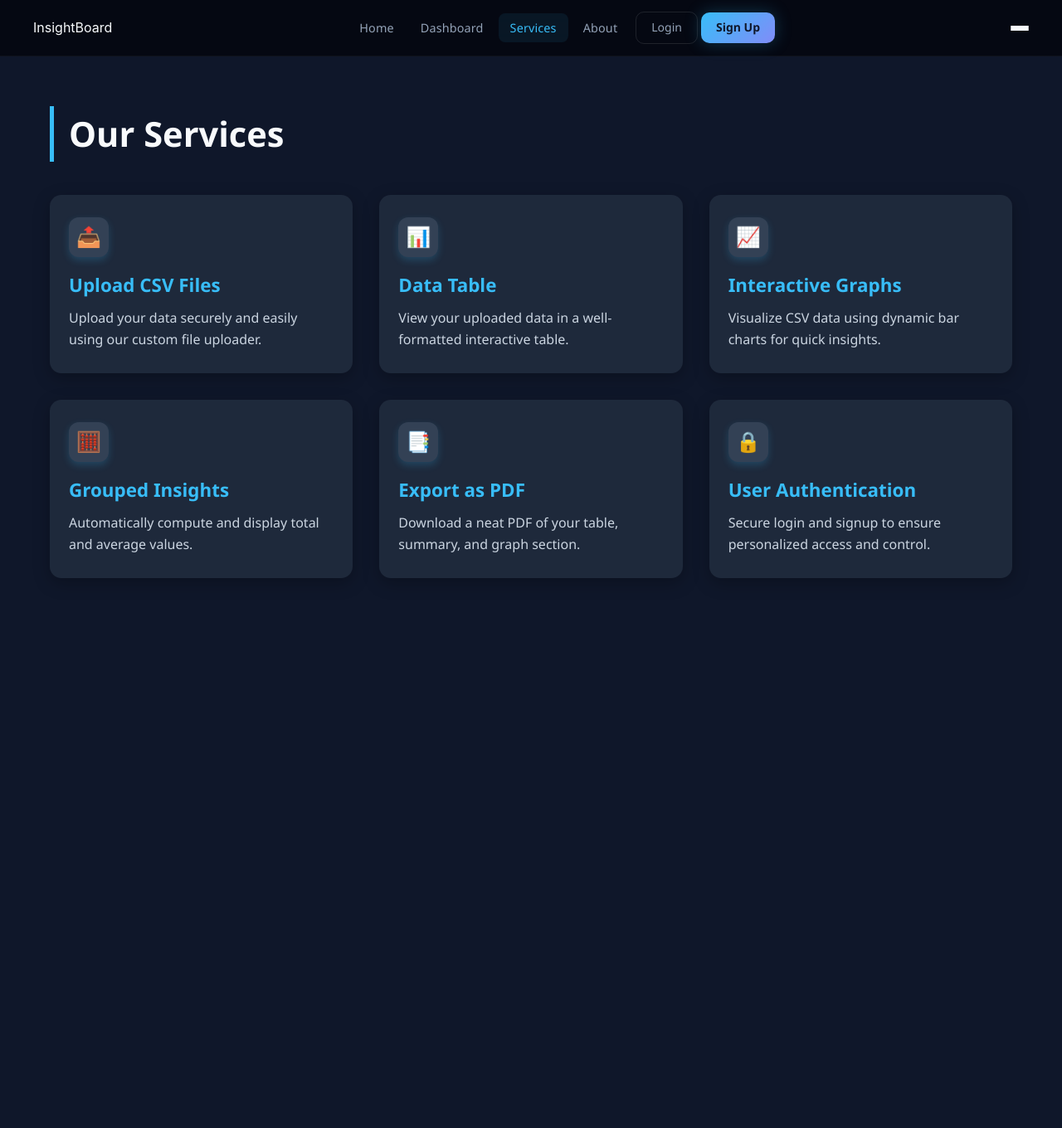
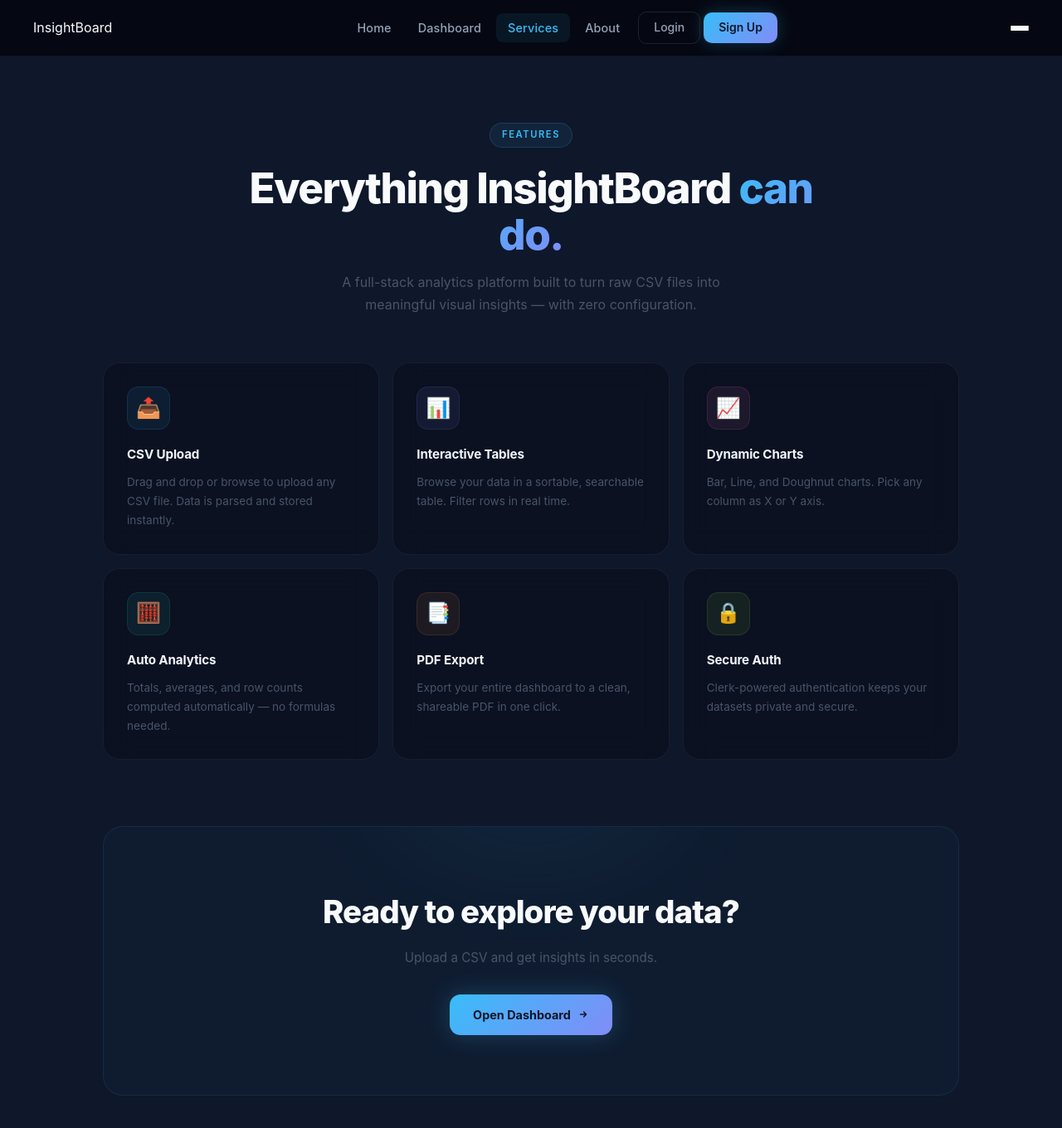
Before and after one commit to Anikesh994/tata, a React (Vite) app in the folder tata/client/: page /services in a window 1280 px wide. Shown: the top 1360 px of the page at 83% size. Before the commit the page ends 800 px from the top, so only its background shows below. Built offline with nearby package versions, Linux system fonts and the light colour scheme; no server answers.

Commit message:
minor UI improvements

```diff
--- a/tata/client/src/components/pages/Services.css
+++ b/tata/client/src/components/pages/Services.css
@@ -1,89 +1,216 @@
-.services-container {
-  padding: 60px 20px;
-  max-width: 1200px;
-  margin: 0 auto;
+/* ═══════════════════════════════════════
+   SERVICES PAGE
+═══════════════════════════════════════ */
+
+.services-page {
+  min-height: 100vh;
+  background-color: transparent;
   color: #f8fafc;
-  font-family: 'Segoe UI', sans-serif;
+  font-family: 'Inter', system-ui, sans-serif;
+  overflow-x: hidden;
 }
 
-.services-heading {
-  font-size: 2.6rem;
-  margin-bottom: 40px;
-  border-left: 5px solid #38bdf8;
-  padding-left: 18px;
-  font-weight: bold;
+/* ── Hero ───────────────────────────── */
+.services-hero {
+  max-width: 760px;
+  margin: 0 auto;
+  padding: 80px 24px 56px;
+  text-align: center;
+}
+
+.services-eyebrow {
+  display: inline-block;
+  font-size: 0.7rem;
+  font-weight: 600;
+  text-transform: uppercase;
+  letter-spacing: 0.14em;
+  color: #38bdf8;
+  padding: 5px 14px;
+  border-radius: 99px;
+  background: rgba(56, 189, 248, 0.08);
+  border: 1px solid rgba(56, 189, 248, 0.18);
+  margin-bottom: 20px;
+}
+
+.services-title {
+  font-family: 'Syne', 'Inter', sans-serif;
+  font-size: clamp(2rem, 5vw, 3.2rem);
+  font-weight: 800;
+  letter-spacing: -0.03em;
+  color: #f8fafc;
+  line-height: 1.1;
+  margin-bottom: 16px;
+}
+.services-title-gradient {
+  background: linear-gradient(135deg, #38bdf8, #818cf8);
+  -webkit-background-clip: text;
+  -webkit-text-fill-color: transparent;
+  background-clip: text;
+}
+
+.services-subtitle {
+  font-size: 1rem;
+  color: #475569;
+  max-width: 500px;
+  margin: 0 auto;
+  line-height: 1.7;
+}
+
+/* ── Grid ───────────────────────────── */
+.services-grid-wrap {
+  max-width: 1080px;
+  margin: 0 auto;
+  padding: 0 24px 80px;
 }
 
 .services-grid {
   display: grid;
   grid-template-columns: repeat(3, 1fr);
-  gap: 32px;
+  gap: 16px;
 }
 
+/* Service card base */
 .service-card {
-  background-color: #1e293b;
-  padding: 26px 22px;
-  border-radius: 14px;
-  box-shadow: 0 6px 20px rgba(0, 0, 0, 0.25);
-  transition: transform 0.25s ease, box-shadow 0.25s ease;
-  cursor: pointer;
-  display: flex;
-  flex-direction: column;
-  height: 100%;
-  border: 1px solid transparent;
+  background: rgba(10, 15, 30, 0.65);
+  border: 1px solid rgba(255, 255, 255, 0.06);
+  border-radius: 20px;
+  padding: 28px;
+  backdrop-filter: blur(16px);
+  -webkit-backdrop-filter: blur(16px);
+  position: relative;
+  overflow: hidden;
+  transition: transform 0.3s ease, box-shadow 0.3s ease, border-color 0.3s ease;
 }
 
+/* Per-card top accent glow via ::before */
+.service-card::before {
+  content: '';
+  position: absolute;
+  top: 0; left: 0; right: 0;
+  height: 1px;
+  opacity: 0;
+  transition: opacity 0.3s ease;
+}
+.service-card-1::before { background: linear-gradient(90deg, transparent, #38bdf8, transparent); }
+.service-card-2::before { background: linear-gradient(90deg, transparent, #818cf8, transparent); }
+.service-card-3::before { background: linear-gradient(90deg, transparent, #f472b6, transparent); }
+.service-card-4::before { background: linear-gradient(90deg, transparent, #2dd4bf, transparent); }
+.service-card-5::before { background: linear-gradient(90deg, transparent, #fb923c, transparent); }
+.service-card-6::before { background: linear-gradient(90deg, transparent, #a3e635, transparent); }
+
+.service-card:hover::before { opacity: 1; }
 .service-card:hover {
   transform: translateY(-5px);
-  box-shadow: 0 12px 30px rgba(56, 189, 248, 0.2);
-  background-color: #273549;
-  border-color: #38bdf8;
+  box-shadow: 0 20px 60px rgba(0, 0, 0, 0.4);
+  border-color: rgba(255, 255, 255, 0.1);
 }
 
+/* Icon */
 .service-icon {
+  width: 52px;
+  height: 52px;
+  border-radius: 14px;
+  display: flex;
+  align-items: center;
+  justify-content: center;
   font-size: 1.5rem;
-  background-color: #334155;
-  color: #38bdf8;
-  padding: 14px;
-  border-radius: 12px;
+  margin-bottom: 18px;
+  background: rgba(56, 189, 248, 0.08);
+  border: 1px solid rgba(56, 189, 248, 0.12);
+}
+.service-card-2 .service-icon { background: rgba(129,140,248,0.08); border-color: rgba(129,140,248,0.12); }
+.service-card-3 .service-icon { background: rgba(244,114,182,0.08); border-color: rgba(244,114,182,0.12); }
+.service-card-4 .service-icon { background: rgba(45,212,191,0.08);  border-color: rgba(45,212,191,0.12); }
+.service-card-5 .service-icon { background: rgba(251,146,60,0.08);  border-color: rgba(251,146,60,0.12); }
+.service-card-6 .service-icon { background: rgba(163,230,53,0.08);  border-color: rgba(163,230,53,0.12); }
+
+.service-name {
+  font-size: 0.95rem;
+  font-weight: 700;
+  color: #f1f5f9;
+  margin-bottom: 10px;
+  letter-spacing: -0.01em;
+}
+
+.service-desc {
+  font-size: 0.85rem;
+  color: #475569;
+  line-height: 1.7;
+}
+
+/* ── CTA strip ───────────────────────── */
+.services-cta-wrap {
+  max-width: 1080px;
+  margin: 0 auto;
+  padding: 0 24px 96px;
+}
+
+.services-cta-box {
+  position: relative;
+  overflow: hidden;
+  border-radius: 24px;
+  background: rgba(56, 189, 248, 0.03);
+  border: 1px solid rgba(56, 189, 248, 0.1);
+  padding: 72px 40px;
+  text-align: center;
+}
+
+.services-cta-glow {
+  position: absolute;
+  top: -60%;
+  left: 50%;
+  transform: translateX(-50%);
+  width: 500px;
+  height: 300px;
+  border-radius: 50%;
+  background: radial-gradient(ellipse, rgba(56, 189, 248, 0.07) 0%, transparent 70%);
+  filter: blur(40px);
+  pointer-events: none;
+}
+
+.services-cta-title {
+  font-family: 'Syne', 'Inter', sans-serif;
+  font-size: clamp(1.6rem, 3.5vw, 2.4rem);
+  font-weight: 800;
+  color: #f8fafc;
+  letter-spacing: -0.025em;
+  margin-bottom: 12px;
+  position: relative;
+}
+
+.services-cta-sub {
+  font-size: 0.95rem;
+  color: #475569;
+  margin-bottom: 32px;
+  position: relative;
+}
+
+.services-cta-btn {
+  position: relative;
   display: inline-flex;
   align-items: center;
-  justify-content: center;
-  width: 48px;
-  height: 48px;
-  margin-bottom: 16px;
-  font-weight: bold;
-  box-shadow: 0 4px 10px rgba(56, 189, 248, 0.2);
+  gap: 8px;
+  padding: 13px 28px;
+  background: linear-gradient(135deg, #38bdf8, #818cf8);
+  color: #0f172a;
+  font-weight: 700;
+  font-size: 0.9rem;
+  border-radius: 13px;
+  text-decoration: none;
+  font-family: inherit;
+  transition: box-shadow 0.25s ease, transform 0.25s ease;
+  box-shadow: 0 0 28px rgba(56, 189, 248, 0.25);
+}
+.services-cta-btn:hover {
+  box-shadow: 0 0 48px rgba(56, 189, 248, 0.45);
+  transform: translateY(-2px);
 }
 
-
-.service-title {
-  font-size: 1.4rem;
-  font-weight: 600;
-  margin-bottom: 10px;
-  color: #38bdf8;
+/* ── Responsive ─────────────────────── */
+@media (max-width: 960px)  { .services-grid { grid-template-columns: repeat(2, 1fr); } }
+@media (max-width: 560px)  {
+  .services-grid { grid-template-columns: 1fr; }
+  .services-hero { padding: 60px 20px 40px; }
+  .services-grid-wrap, .services-cta-wrap { padding-left: 16px; padding-right: 16px; }
+  .services-cta-box { padding: 48px 24px; }
 }
-
-.service-description {
-  font-size: 1rem;
-  line-height: 1.6;
-  color: #cbd5e1;
-}
-
-/* Responsive: Switch to 2 then 1 column on smaller screens */
-@media (max-width: 992px) {
-  .services-grid {
-    grid-template-columns: repeat(2, 1fr);
-  }
-}
-
-@media (max-width: 600px) {
-  .services-grid {
-    grid-template-columns: 1fr;
-  }
-
-  .services-heading {
-    font-size: 2rem;
-    padding-left: 12px;
-  }
-}
--- a/tata/client/src/components/pages/Services.jsx
+++ b/tata/client/src/components/pages/Services.jsx
@@ -1,59 +1,67 @@
-import React from "react";
+import { Link } from "react-router-dom";
 import Navbar from "../Navbar";
 import "./Services.css";
 
 const services = [
-  {
-    title: "Upload CSV Files",
-    description: "Upload your data securely and easily using our custom file uploader.",
-    emoji: "📤",
-  },
-  {
-    title: "Data Table",
-    description: "View your uploaded data in a well-formatted interactive table.",
-    emoji: "📊",
-  },
-  {
-    title: "Interactive Graphs",
-    description: "Visualize CSV data using dynamic bar charts for quick insights.",
-    emoji: "📈",
-  },
-  {
-    title: "Grouped Insights",
-    description: "Automatically compute and display total and average values.",
-    emoji: "🧮",
-  },
-  {
-    title: "Export as PDF",
-    description: "Download a neat PDF of your table, summary, and graph section.",
-    emoji: "📑",
-  },
-  {
-    title: "User Authentication",
-    description: "Secure login and signup to ensure personalized access and control.",
-    emoji: "🔒",
-  },
-
+  { emoji: "📤", title: "CSV Upload",
+    desc: "Drag and drop or browse to upload any CSV file. Data is parsed and stored instantly." },
+  { emoji: "📊", title: "Interactive Tables",
+    desc: "Browse your data in a sortable, searchable table. Filter rows in real time." },
+  { emoji: "📈", title: "Dynamic Charts",
+    desc: "Bar, Line, and Doughnut charts. Pick any column as X or Y axis." },
+  { emoji: "🧮", title: "Auto Analytics",
+    desc: "Totals, averages, and row counts computed automatically — no formulas needed." },
+  { emoji: "📑", title: "PDF Export",
+    desc: "Export your entire dashboard to a clean, shareable PDF in one click." },
+  { emoji: "🔒", title: "Secure Auth",
+    desc: "Clerk-powered authentication keeps your datasets private and secure." },
 ];
 
-const Services = () => {
-  return (
-    <>
+const Services = () => (
+  <div className="services-page">
     <Navbar />
-      <div className="services-container">
-        <h1 className="services-heading">Our Services</h1>
+
+    {/* Hero */}
+    <div className="services-hero">
+      <span className="services-eyebrow">Features</span>
+      <h1 className="services-title">
+        Everything InsightBoard <span className="services-title-gradient">can do.</span>
+      </h1>
+      <p className="services-subtitle">
+        A full-stack analytics platform built to turn raw CSV files into meaningful
+        visual insights — with zero configuration.
+      </p>
+    </div>
+
+    {/* Grid */}
+    <div className="services-grid-wrap">
       <div className="services-grid">
-          {services.map((service, index) => (
-            <div key={index} className="service-card">
-              <div className="service-icon">{service.emoji}</div>
-              <h3 className="service-title">{service.title}</h3>
-              <p className="service-description">{service.description}</p>
+        {services.map((s, i) => (
+          <div key={s.title} className={`service-card service-card-${i + 1}`}>
+            <div className="service-icon">{s.emoji}</div>
+            <h3 className="service-name">{s.title}</h3>
+            <p className="service-desc">{s.desc}</p>
           </div>
         ))}
       </div>
     </div>
-    </>
+
+    {/* CTA */}
+    <div className="services-cta-wrap">
+      <div className="services-cta-box">
+        <div className="services-cta-glow" />
+        <h2 className="services-cta-title">Ready to explore your data?</h2>
+        <p className="services-cta-sub">Upload a CSV and get insights in seconds.</p>
+        <Link to="/dashboard" className="services-cta-btn">
+          Open Dashboard
+          <svg width="14" height="14" viewBox="0 0 24 24" fill="none" stroke="currentColor"
+            strokeWidth="2.5" strokeLinecap="round" strokeLinejoin="round">
+            <path d="M13 7l5 5m0 0l-5 5m5-5H6"/>
+          </svg>
+        </Link>
+      </div>
+    </div>
+  </div>
 );
-};
 
 export default Services;
```
Lines whose indentation alone changed are shown as unchanged.
